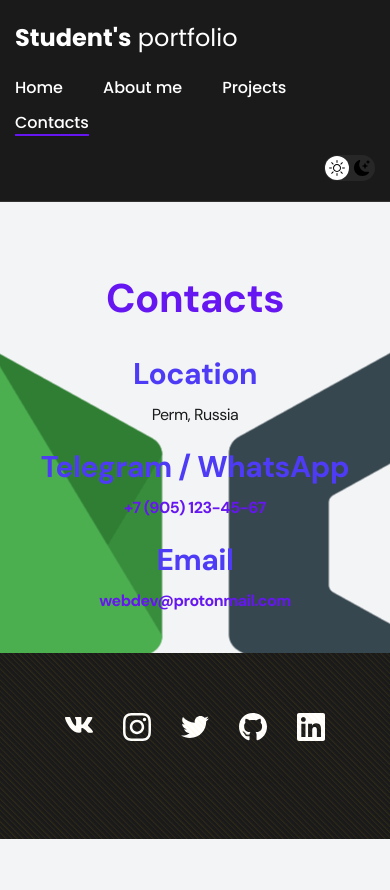
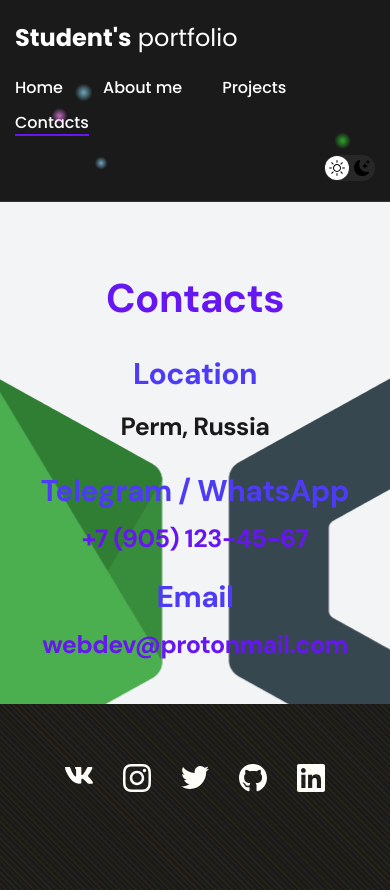
Before and after one commit to valeru19/Student-s_portfolio, a React (Create React App) app: page /contacts in a window 390 px wide. Before the commit the page ends 844 px from the top, so only its background shows below. Built offline with nearby package versions, Linux system fonts and the light colour scheme.

Commit message:
Add sparkles

```diff
--- a/src/App.jsx
+++ b/src/App.jsx
@@ -1,7 +1,6 @@
-// Импортируем стили и необходимые компоненты
-import "./styles/main.css";
+import './styles/main.css';
 import { BrowserRouter as Router, Routes, Route, useLocation } from "react-router-dom";
-import { AnimatePresence } from 'framer-motion'; // Для управления анимациями переходов
+import { AnimatePresence } from 'framer-motion';
 import Navbar from "./components/navbar/Navbar";
 import AboutMe from "./pages/AboutMe";
 import Footer from "./components/footer/Footer";
@@ -9,18 +8,19 @@ import Home from "./pages/Home";
 import Projects from "./pages/Projects";
 import Contacts from "./pages/Contacts";
 import ProjectPage from "./pages/ProjectPage";
-import AnimatedPage from "./components/dynamic/AnimatedPage"; // Компонент анимации страниц
+import AnimatedPage from "./components/dynamic/AnimatedPage";
 import ScrollToTop from "./utils/ScrollToTop";
+import Sparkles from './components/dynamic/Sparkles';
 
 // Компонент для получения текущего location
 const AnimatedRoutes = () => {
   const location = useLocation();
 
   return (
-        <AnimatePresence mode="wait"> {/* Управляет анимацией входа и выхода страниц */}
+    <AnimatePresence mode="wait">
       <Routes location={location} key={location.pathname}>
         <Route path="/" element={<AnimatedPage><Home /></AnimatedPage>} />
-                <Route path="/about" element={<AnimatedPage><AboutMe/></AnimatedPage>}></Route>
+        <Route path="/about" element={<AnimatedPage><AboutMe /></AnimatedPage>} />
         <Route path="/projects" element={<AnimatedPage><Projects /></AnimatedPage>} />
         <Route path="/project/:id" element={<AnimatedPage><ProjectPage /></AnimatedPage>} />
         <Route path="/contacts" element={<AnimatedPage><Contacts /></AnimatedPage>} />
@@ -35,7 +35,8 @@ function App() {
       <Router>
         <ScrollToTop />
         <Navbar />
-                <AnimatedRoutes /> {/* Используем кастомный компонент для маршрутов */}
+        <Sparkles maxCount={30} intervalDelay={100} />
+        <AnimatedRoutes />
         <Footer />
       </Router>
     </div>
--- /dev/null
+++ b/src/components/dynamic/Sparkles.jsx
@@ -0,0 +1,129 @@
+import { motion } from 'framer-motion';
+import { useEffect, useState } from 'react';
+import './../../styles/main.css';
+
+// Варианты анимации для блесток
+const sparkleVariants = {
+    initial: (custom) => ({
+        opacity: 1,
+        x: custom.x, // Случайная горизонтальная позиция
+        y: custom.startY, // Начало под навбаром
+    }),
+    animate: (custom) => ({
+        opacity: 1,
+        y: '500vw', // Падение до футера
+        transition: {
+        duration: 8, // Случайная длительность
+        ease: 'linear',
+        },
+    }),
+};
+
+// Палитра цветов для блесток
+const sparkleColors = [
+  'rgba(255, 215, 0, 0.8)', // Золотой
+  'rgba(255, 99, 71, 0.8)', // Красный
+  'rgba(135, 206, 235, 0.8)', // Синий
+  'rgba(50, 205, 50, 0.8)', // Зеленый
+  'rgba(238, 130, 238, 0.8)', // Фиолетовый
+];
+
+// Компонент для генерации падающих блесток
+const Sparkles = ({ navbarHeight = 64, maxCount = 30, intervalDelay = 100 }) => {
+    const [sparkles, setSparkles] = useState([]);
+
+    // Генерация одной блестки
+    const generateSparkle = () => {
+        const footer = document.querySelector('.footer'); // Предполагается класс .footer
+        const endY = footer
+        ? footer.getBoundingClientRect().top - navbarHeight
+        : window.innerHeight - navbarHeight; // Запасной вариант
+        return {
+        id: Math.random(),
+        x: Math.random() * window.innerWidth, // Случайная позиция по X
+        startY: 0, // Начало сразу под навбаром (относительно контейнера)
+        endY: endY, // Падение до футера
+        duration: 5 + Math.random() * 5, // Длительность от 5 до 10 секунд
+        size: 10 + Math.random() * 10, // Размер от 10 до 20px
+        color: sparkleColors[Math.floor(Math.random() * sparkleColors.length)], // Случайный цвет
+        };
+    };
+
+  // Добавление новых блесток и удаление завершенных
+    useEffect(() => {
+        // Инициализация начальных блесток
+        setSparkles(Array.from({ length: maxCount }, generateSparkle));
+
+        // Добавление новой блестки каждые intervalDelay мс
+        const interval = setInterval(() => {
+        setSparkles((prev) => {
+            if (prev.length < maxCount) {
+            return [...prev, generateSparkle()];
+            }
+            return prev;
+        });
+        }, intervalDelay);
+
+        // Удаление блесток после завершения анимации
+        const cleanupInterval = setInterval(() => {
+        setSparkles((prev) => prev.filter((sparkle) => {
+            const elapsed = (Date.now() - sparkle.id * 1000) / 1000; // Примерное время
+            return elapsed < sparkle.duration; // Удаляем завершенные
+        }));
+        }, 500);
+
+        // Обновление позиций при ресайзе или скролле
+        const handleUpdate = () => {
+        setSparkles((prev) => prev.map((sparkle) => ({
+            ...sparkle,
+            x: Math.random() * window.innerWidth,
+            endY: document.querySelector('.footer')
+            ? document.querySelector('.footer').getBoundingClientRect().top - navbarHeight
+            : window.innerHeight - navbarHeight,
+        })));
+        };
+        window.addEventListener('resize', handleUpdate);
+        window.addEventListener('scroll', handleUpdate);
+
+        return () => {
+        clearInterval(interval);
+        clearInterval(cleanupInterval);
+        window.removeEventListener('resize', handleUpdate);
+        window.removeEventListener('scroll', handleUpdate);
+        }; // Очистка при размонтировании
+    }, [navbarHeight, maxCount, intervalDelay]);
+
+    return (
+        <div
+        style={{
+            position: 'fixed',
+            top: navbarHeight, // Начинается под навбаром
+            left: 0,
+            width: '100%',
+            height: '100vh', // Полная видимая высота
+            pointerEvents: 'none', // Не мешает взаимодействию
+            zIndex: 1000, // Под навбаром и футером
+        }}
+        >
+        {sparkles.map((sparkle) => (
+            <motion.div
+            key={sparkle.id}
+            className="sparkle"
+            style={{
+                position: 'absolute',
+                width: sparkle.size,
+                height: sparkle.size,
+                background: `radial-gradient(circle, ${sparkle.color} 0%, rgba(255, 255, 255, 0) 70%)`,
+                borderRadius: '50%',
+            }}
+            variants={sparkleVariants}
+            initial="initial"
+            animate="animate"
+            custom={sparkle}
+            />
+        ))}
+        </div>
+    );
+};
+
+export default Sparkles;
--- a/src/pages/AboutMe.jsx
+++ b/src/pages/AboutMe.jsx
@@ -13,7 +13,7 @@ const containerVariants = {
         transition: { duration: 0.5, ease: 'easeInOut' },
     },
     expanded: {
-        height: 'auto',
+        height: '100%',
         width: '100%',
         transition: { duration: 0.5, ease: 'easeInOut' },
     },
@@ -113,6 +113,7 @@ const About = () => {
                         display: 'flex',
                         flexDirection: 'column',
                         alignItems: 'center',
+
                         maxWidth: '1200px',
                         marginLeft: 'auto',
                         marginRight: 'auto',
@@ -149,7 +150,7 @@ const About = () => {
                                 style={{
                                     maxWidth: '600px',
                                     margin: '20px auto',
-                                    fontSize: '29px',
+                                    fontSize: '22px',
                                 }}
                                 variants={textVariants}
                                 initial="hidden"
@@ -219,7 +220,7 @@ const About = () => {
                                 style={{
                                     maxWidth: '600px',
                                     margin: '20px auto',
-                                    fontSize: '29px',
+                                    fontSize: '22px',
                                 }}
                                 variants={textVariants}
                                 initial="hidden"
@@ -288,7 +289,7 @@ const About = () => {
                                 style={{
                                     maxWidth: '600px',
                                     margin: '20px auto',
-                                    fontSize: '29px',
+                                    fontSize: '22px',
                                 }}
                                 variants={textVariants}
                                 initial="hidden"
--- a/src/pages/Contacts.jsx
+++ b/src/pages/Contacts.jsx
@@ -1,8 +1,17 @@
 import FadeInOnScroll from '../components/dynamic/FadeInOnScroll';
-import { motion } from 'framer-motion';
+import { animate, motion } from 'framer-motion';
 import './../styles/main.css';
 
 const Contacts = () => {
+
+    const contactVariants = {
+        initialLeft: { opacity: 0, x: '-100vw', y: 0 }, //  появляется справа
+        initialRight: {opacity: 0, x: '100vw', y: 0 }, //  появляется влева
+        initialDown: { opacity: 0, x: 0, y: '100vw' }, //  появляется внизу
+        animate: { opacity: 1, x: 0, y: 0, duration: 2 }, //  становится видимой
+        exit: { opacity: 0, x: '100vw' }, //  уходит влево
+    };
+
     return (
         <motion.main className="section-contacts"
 
@@ -10,20 +19,74 @@ const Contacts = () => {
             <div className="section">
                 <div className="container">
                     <FadeInOnScroll className="title-1">
-                        <h2>Contacts</h2>
+                        <h2><strong>Contacts</strong></h2>
                     </FadeInOnScroll>
                     <ul className="content-list">
                         <FadeInOnScroll className="content-list__item">
-                            <h2 className="title-2">Location</h2>
-                            <p>Perm, Russia</p>
+
+
+                            <motion.h2
+                                variants={contactVariants}
+                                className="title-2"
+                                initial='initialRight'
+                                animate='animate'
+                                transition={{duration: 2}}
+                            >
+                                Location
+                            </motion.h2>
+
+
+                            <motion.p
+                                variants={contactVariants}
+                                initial='initialDown'
+                                animate='animate'
+                                transition={{duration: 2}}
+                                style={{fontSize: 25, padding: 5, marginTop: 10}}
+
+                            ><strong>Perm, Russia</strong></motion.p>
                         </FadeInOnScroll>
                         <FadeInOnScroll className="content-list__item">
-                            <h2 className="title-2">Telegram / WhatsApp</h2>
-                            <p><a href="tel:+79051234567"><strong>+7 (905) 123-45-67</strong></a></p>
+                            <motion.h2
+                                variants={contactVariants}
+                                className="title-2"
+                                initial='initialLeft'
+                                animate='animate'
+                                transition={{duration: 2}}
+                            >
+                                Telegram / WhatsApp
+                            </motion.h2>
+                            <motion.p
+                                variants={contactVariants}
+                                initial='initialDown'
+                                animate='animate'
+                                transition={{duration: 2}}
+                                style={{fontSize: 25}}
+                            >
+                                <a href="tel:+79051234567"><strong>+7 (905) 123-45-67</strong></a></motion.p>
                         </FadeInOnScroll>
                         <FadeInOnScroll className="content-list__item">
-                            <h2 className="title-2">Email</h2>
-                            <p><a href="mailto:webdev@protonmail.com"><strong>webdev@protonmail.com</strong></a></p>
+                            <motion.h2
+                                variants={contactVariants}
+                                className="title-2"
+                                initial='initialLeft'
+                                animate='animate'
+                                transition={{duration: 2}}
+                            >
+                                Email
+                            </motion.h2>
+
+                            <motion.p
+                                variants={contactVariants}
+                                initial='initialDown'
+                                animate='animate'
+                                transition={{duration: 2}}
+                                style={{fontSize: 25}}
+                            >
+                                <motion.a
+                                    href="mailto:webdev@protonmail.com">
+                                    <strong>webdev@protonmail.com</strong>
+                                </motion.a>
+                            </motion.p>
                         </FadeInOnScroll>
                     </ul>
                 </div>
--- a/src/styles/main.css
+++ b/src/styles/main.css
@@ -41,6 +41,19 @@
 	--box-shadow: 0px 5px 35px rgba(0, 0, 0, 0.15); /* Мягкая тень для светлого режима */
 }
 
+/* Стили для блесток */
+.sparkle {
+  will-change: transform, opacity; /* Оптимизация производительности */
+}
+
+/* Убедитесь, что навбар и футер имеют z-index выше 1000 */
+.navbar {
+  z-index: 2000;
+}
+
+.footer {
+  z-index: 2000;
+}
 /* Dark mode */
 .dark {
 	--page-bg: #1f2937; /* Темно-серый фон для темного режима */
@@ -52,6 +65,10 @@
 	--project-card-bg: #2d3748; /* Темно-серый для карточек */
 	--project-card-text: var(--white);
 	--box-shadow: 0px 5px 35px rgba(0, 0, 0, 0.5); /* Более глубокая тень */
+}
+
+.sparkle {
+  will-change: transform, opacity; /* Оптимизация производительности */
 }
 
 html,
```
Lines whose indentation alone changed are shown as unchanged.
